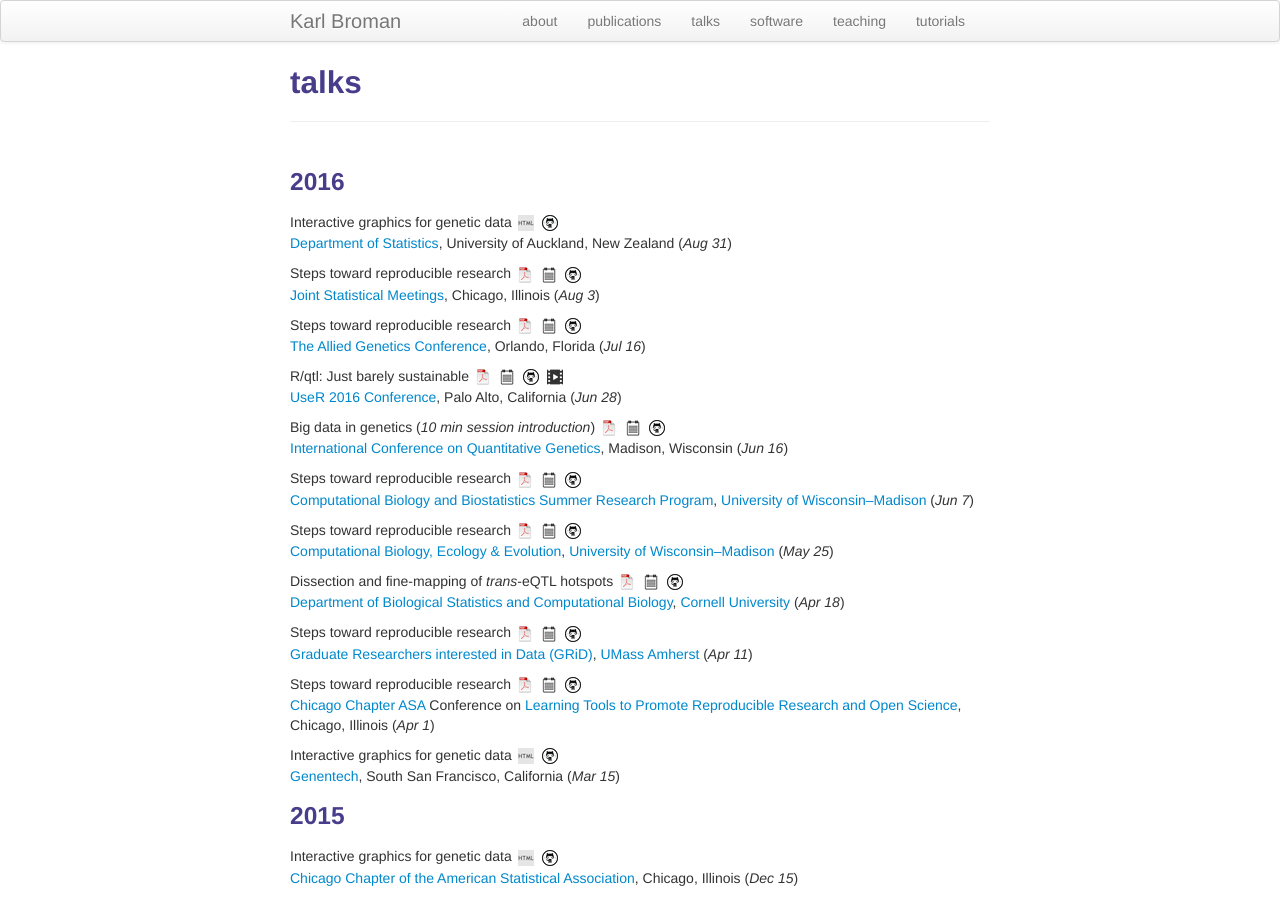
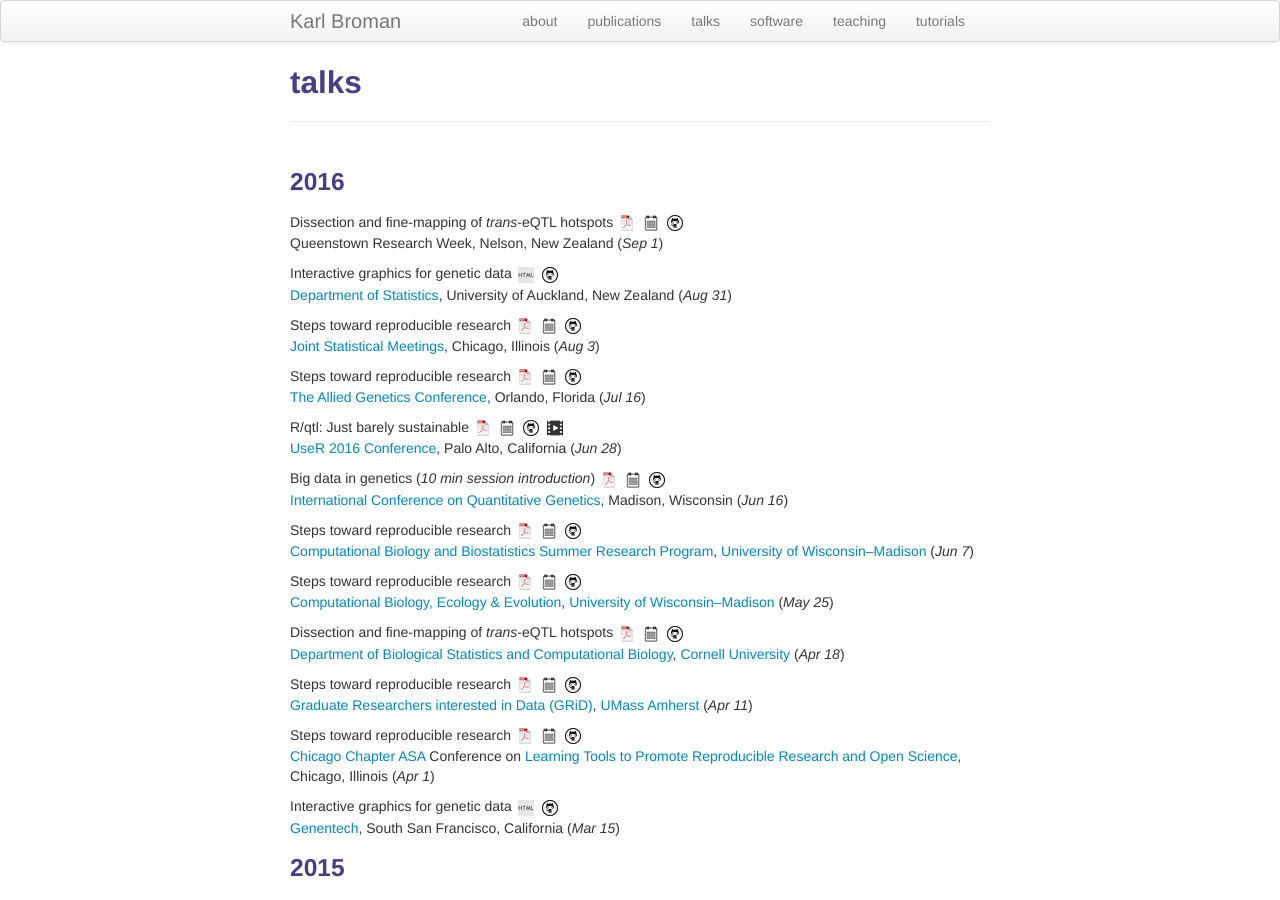
Before and after one commit to kbroman/kbroman.github.io, a Jekyll site: the page built from pages/talks.md, in a window 1280 px wide and 900 px high. Built offline with Jekyll 4.4.1, drawn with Linux system fonts in a browser that asks for light colours.

Commit message:
pages/talks.md: Add Queenstown Research Week talk

```diff
--- a/pages/talks.md
+++ b/pages/talks.md
@@ -7,6 +7,12 @@ description: Karl Broman's talks
 
 
 ###  2016
+
+Dissection and fine-mapping of _trans_-eQTL hotspots
+[![pdf](icons16/pdf-icon.png)](https://www.biostat.wisc.edu/~kbroman/presentations/qrw2016.pdf)
+[![pdf w/notes](icons16/notes-icon.png)](https://www.biostat.wisc.edu/~kbroman/presentations/qrw2016_withnotes.pdf)
+[![github](icons16/github-icon.png)](https://github.com/kbroman/Talk_TransHotspots)<br/>
+Queenstown Research Week, Nelson, New Zealand (_Sep 1_)
 
 Interactive graphics for genetic data
 [![html](icons16/html-icon.png)](https://www.biostat.wisc.edu/~kbroman/presentations/NZ2016)
```
